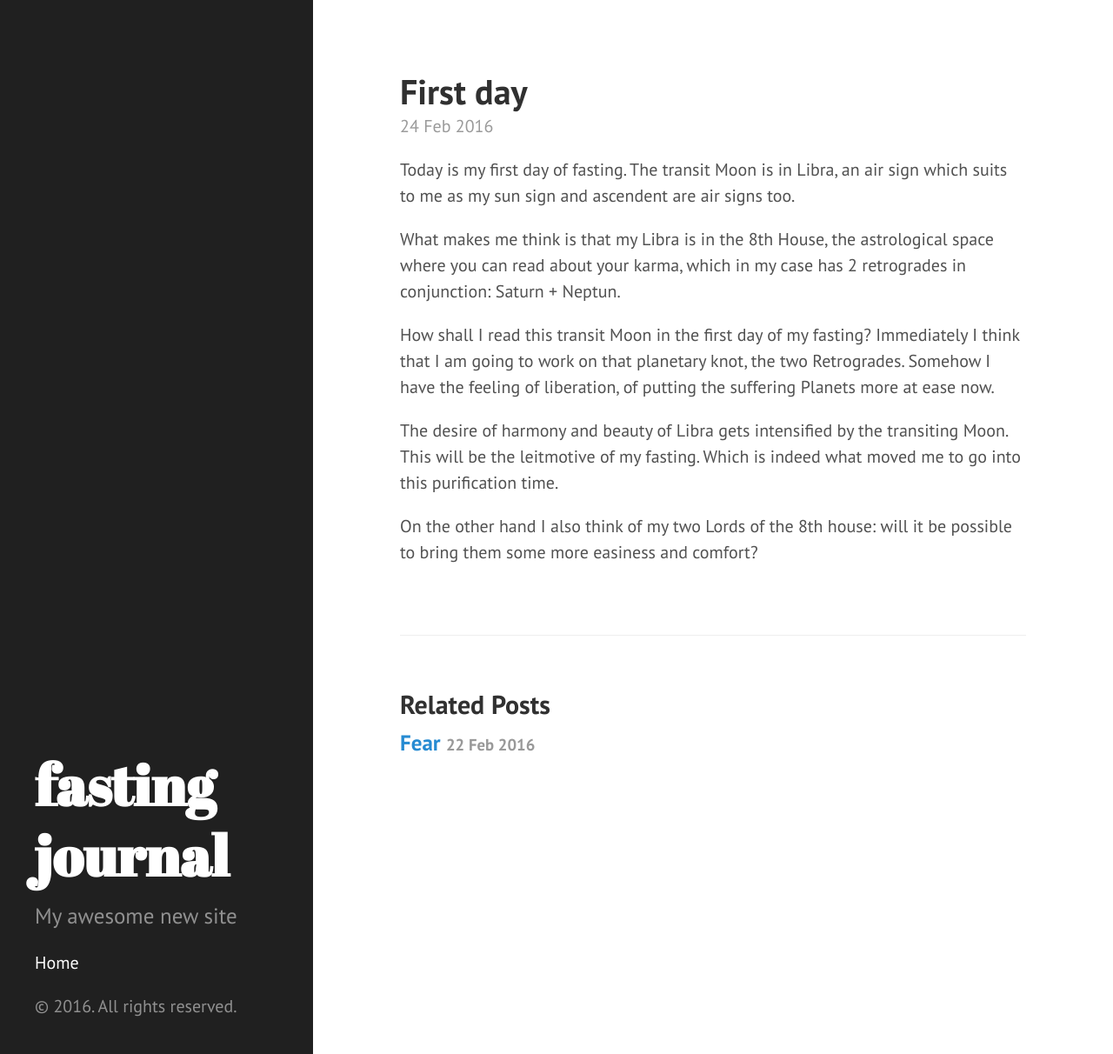
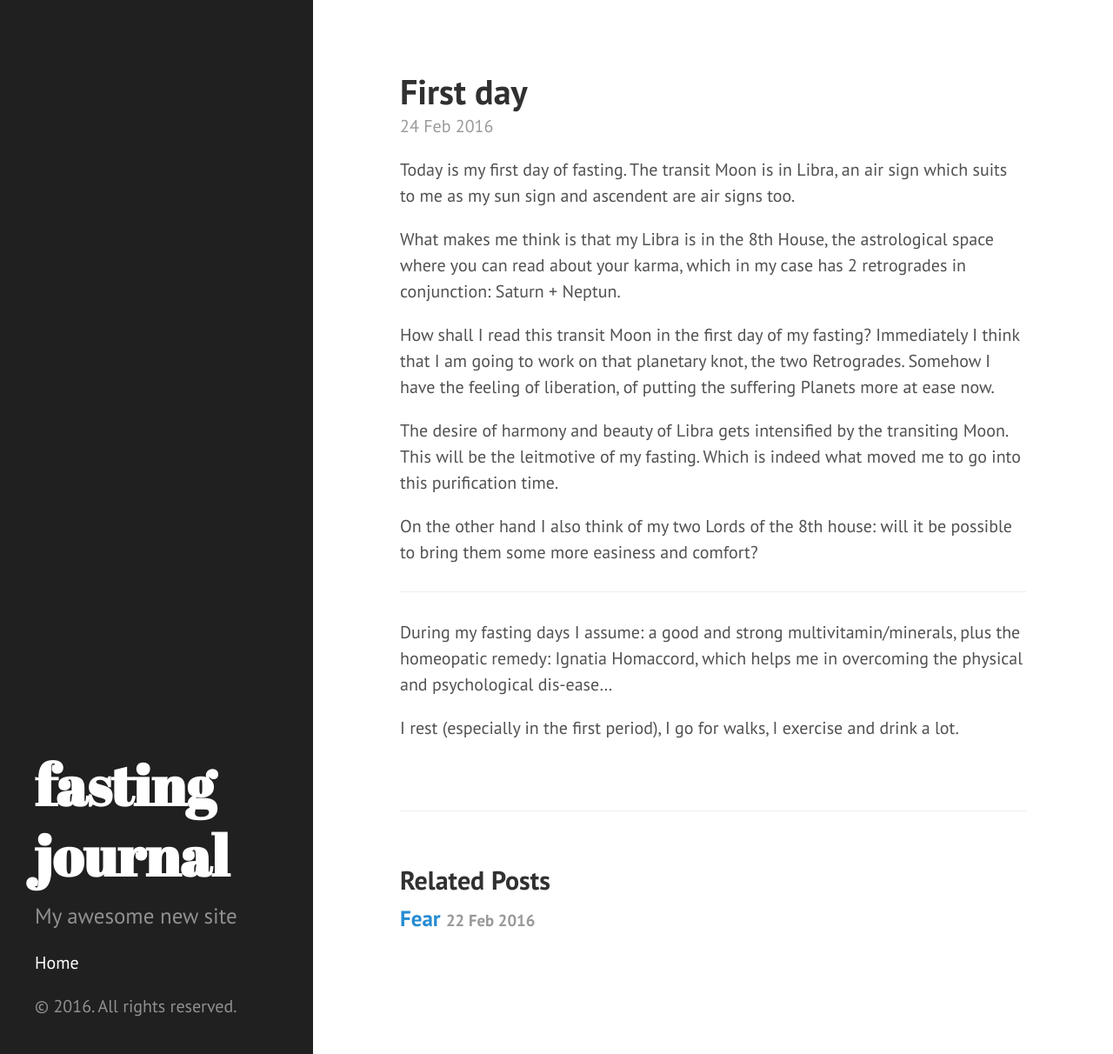
Before and after one commit to cafca/cafca.github.io, a Jekyll site: the page built from _posts/2016-02-24-first-day.markdown, in a window 1280 px wide and 1212 px high. Shown: the whole window at 87% size. Built offline with Jekyll 4.4.1, drawn with Linux system fonts in a browser that asks for light colours.

Commit message:
Post update: First day

```diff
--- a/_posts/2016-02-24-first-day.markdown
+++ b/_posts/2016-02-24-first-day.markdown
@@ -14,3 +14,8 @@ The desire of harmony and beauty of Libra gets intensified by the transiting Moo
 Which is indeed what moved me to go into this purification time.
 
 On the other hand I also think of my two Lords of the 8th house: will it be possible to bring them some more easiness and comfort?
+
+______________________
+During my fasting days I assume: a good and strong multivitamin/minerals, plus the homeopatic remedy: Ignatia Homaccord, which helps me in overcoming the physical and psychological dis-ease...
+
+I rest (especially in the first period), I go for walks, I exercise and drink a lot.
```
